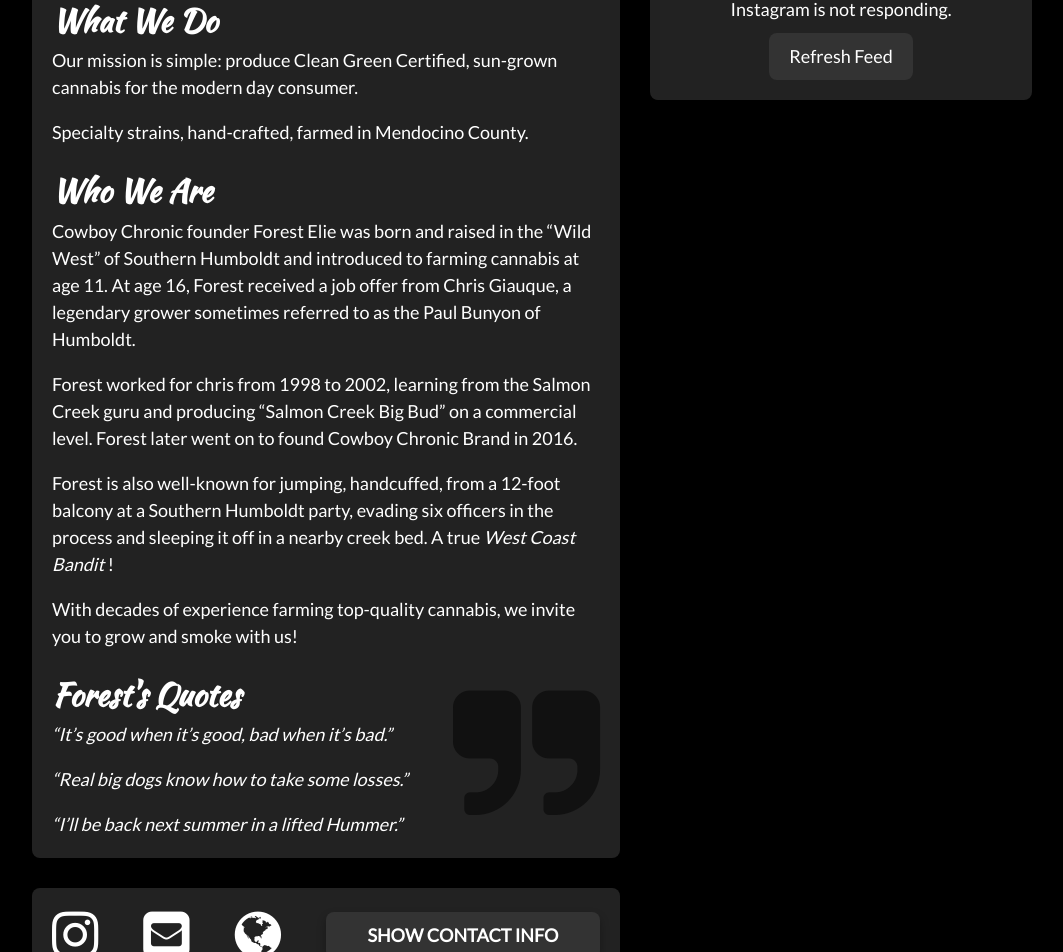
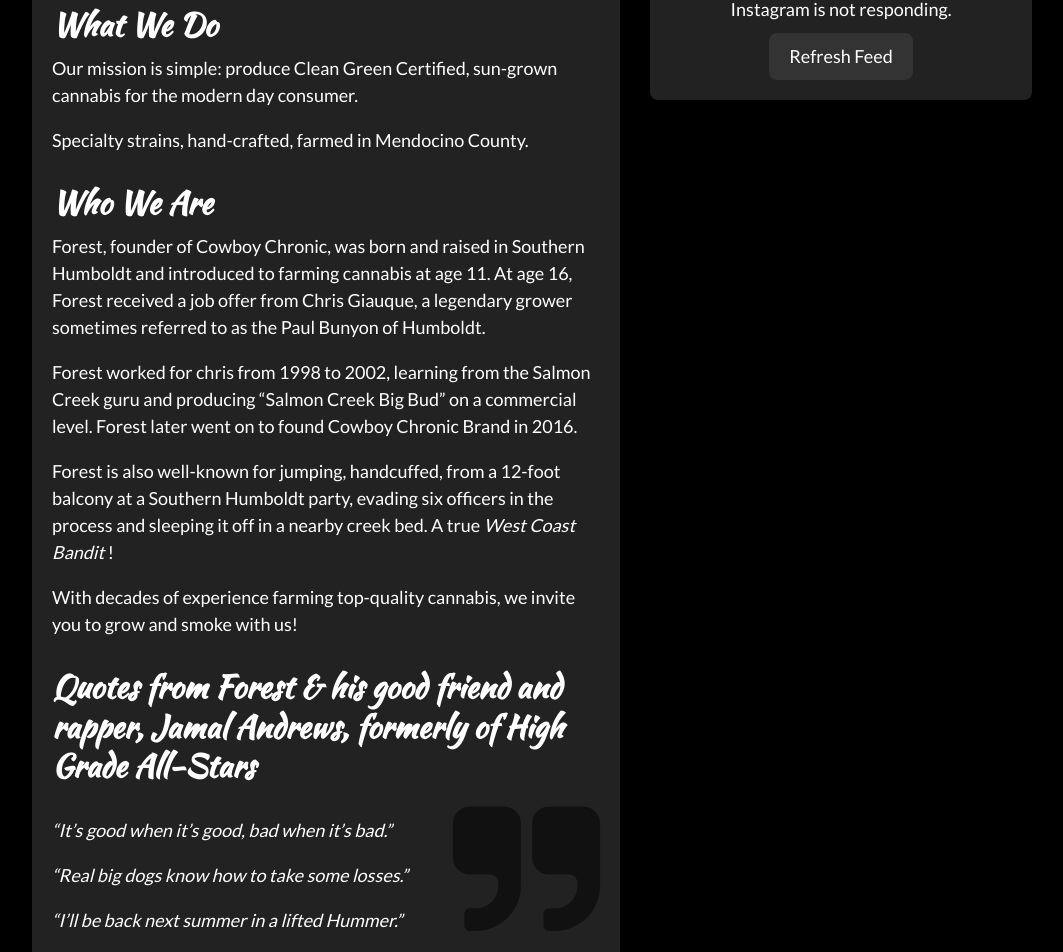
Before and after one commit to ASINNV/mini-site-template, a React (Create React App) app: page / in a window 1280 px wide. Shown: the part 303-1255 px from the top of the page, without its empty margins (108-1171 px from the left). Built offline with nearby package versions, Linux system fonts and the light colour scheme; no server answers.

Commit message:
rearrange quote section to accommodate larger heading, swap out the word labels of the Contact Information section for icon labels to save space on smaller screens

```diff
--- a/src/App.css
+++ b/src/App.css
@@ -13,6 +13,7 @@
 }
 h2 {
   font-size: 1.75em;
+  line-height: 1.25em;
   padding-bottom: 10px;
   font-weight: 600;
   font-family: "Kaushan Script";
@@ -217,6 +218,7 @@
   line-height: 2;
 }
 .table-label {
+  text-align: center;
   padding-right: 15px;
   padding-bottom: 15px;
   /*margin-bottom:10px;*/
@@ -623,6 +625,11 @@
   }
   .quote-heading {
     padding-right: 10px;
+  }
+  .quote-body {
+    display: flex;
+    justify-content: space-between;
+    align-items: center;
   }
   .quote-icon {
     display: none !important;
--- a/src/App.js
+++ b/src/App.js
@@ -327,7 +327,7 @@
 
                         <div className="text-section">
                           <h2>Who We Are</h2>
-                          <p>Cowboy Chronic founder Forest Elie was born and raised in the “Wild West” of Southern Humboldt and introduced to farming cannabis at age 11. At age 16, Forest received a job offer from Chris Giauque, a legendary grower sometimes referred to as the Paul Bunyon of Humboldt.</p>
+                          <p>Forest, founder of Cowboy Chronic, was born and raised in Southern Humboldt and introduced to farming cannabis at age 11. At age 16, Forest received a job offer from Chris Giauque, a legendary grower sometimes referred to as the Paul Bunyon of Humboldt.</p>
                           <p>Forest worked for chris from 1998 to 2002, learning from the Salmon Creek guru and producing “Salmon Creek Big Bud” on a commercial level. Forest later went on to found Cowboy Chronic Brand in 2016.</p>
                           <p>Forest is also well-known for jumping, handcuffed, from a 12-foot balcony at a Southern Humboldt party, evading six officers in the process and sleeping it off in a nearby creek bed. A true <span style={{fontStyle: "Italic"}}>West Coast Bandit</span> !</p>
                           <p>With decades of experience farming top-quality cannabis, we invite you to grow and smoke with us!</p>
@@ -337,18 +337,21 @@
                           <div className="quote-section-container">
                             <div className="quote-section">
                               <div className="quote-head">
-                                <h2 className="quote-heading">Forest's Quotes</h2>
+                                <h2 className="quote-heading">Quotes from Forest & his good friend and rapper, Jamal Andrews, formerly of High Grade All-Stars</h2>
                                 {/*<i id="" className="fa fa-quote-right mobile-quote-icon"/>*/}
                               </div>
+                              <div className="quote-body">
                                 <div className="quote-text">
                                   <p className="quotes">“It’s good when it’s good, bad when it’s bad.”</p>
                                   <p className="quotes">“Real big dogs know how to take some losses.”</p>
                                   <p className="quotes">“I’ll be back next summer in a lifted Hummer.”</p>
                                 </div>
-                            </div>
                                 <div className="quote-icon-container">
                                   <i id="" className="fa fa-quote-right quote-icon"/>
                                 </div>
+                              </div>
+                            </div>
+
                           </div>
                         </div>
                       </div>
@@ -463,15 +466,18 @@
                   {/*<td></td>*/}
                 {/*</tr>*/}
                 <tr>
-                  <td className="table-label">Instagram</td>
+                  {/*<td className="table-label">Instagram</td>*/}
+                  <td className="table-label"><i id="" className="fa fa-instagram"/></td>
                   <td>@CowboyChronicBrand</td>
                 </tr>
                 <tr>
-                  <td className="table-label">Email</td>
+                  {/*<td className="table-label">Email</td>*/}
+                  <td className="table-label"><i id="" className="fa fa-envelope-square"/></td>
                   <td>CowboyChronic@gmail.com</td>
                 </tr>
                 <tr>
-                  <td className="table-label">Address</td>
+                  {/*<td className="table-label">Address</td>*/}
+                  <td className="table-label"><i id="" className="fa fa-globe"/></td>
                   <td>
                     <table>
                       <tbody>
```
Lines whose indentation alone changed are shown as unchanged.
